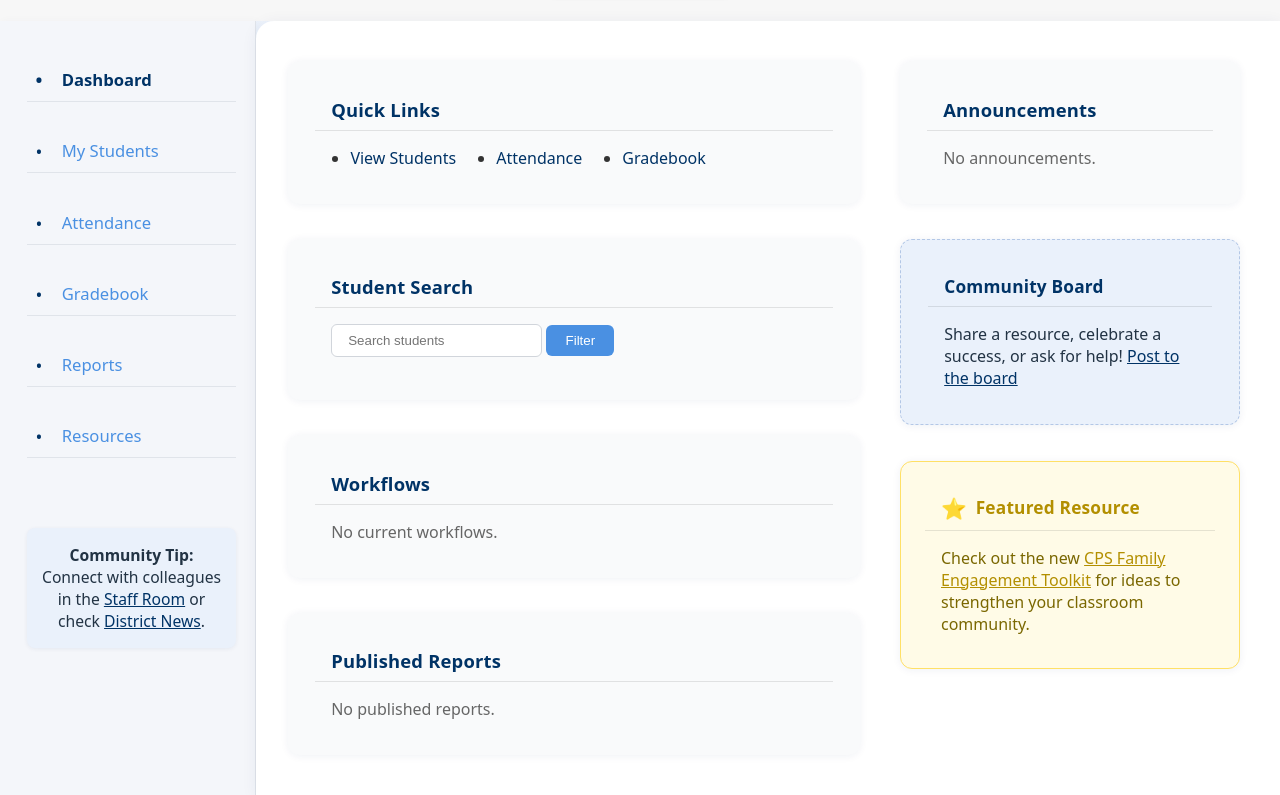
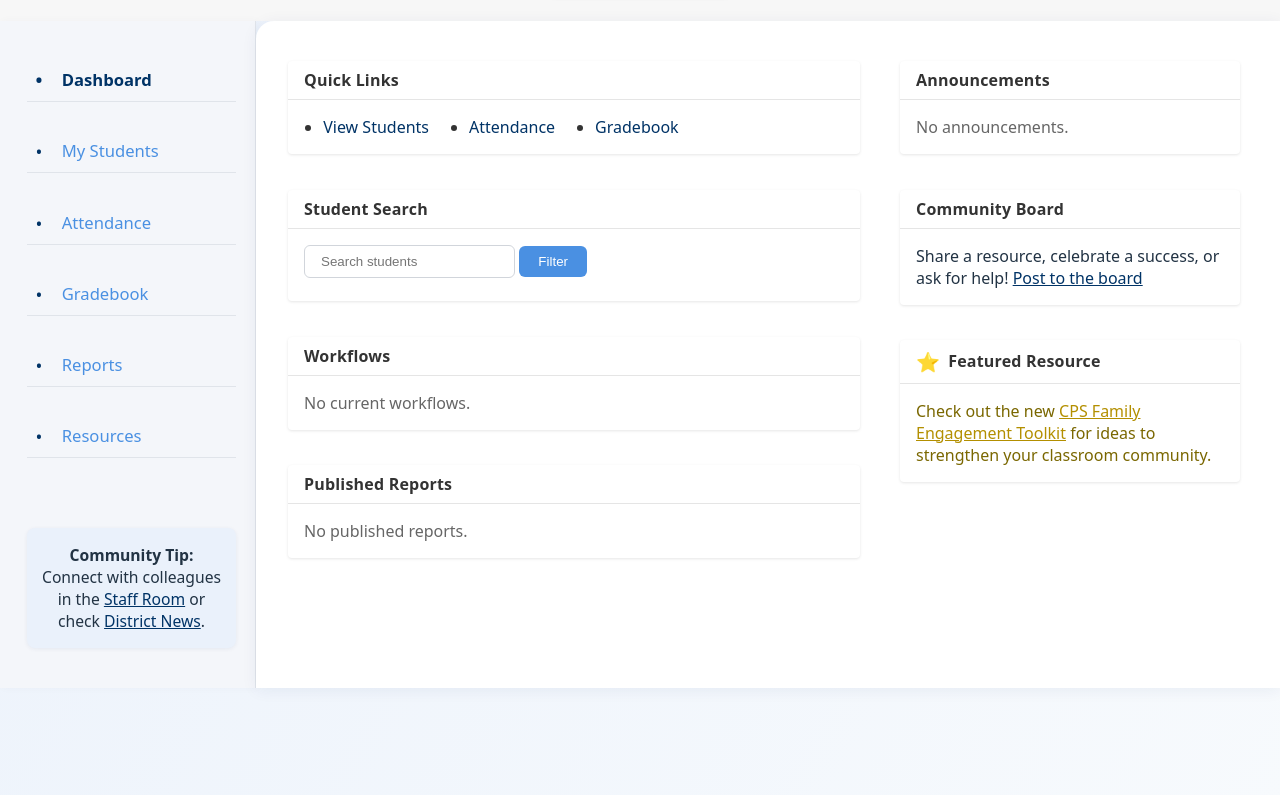
Before and after one commit to ElijahLuis/aspen-redesign, a website: page prototype/pages/home.html in a window 1280 px wide. Shown: the part 456-1251 px from the top of the page. Drawn offline with Linux system fonts and the light colour scheme.

Commit message:
handle missing page links

```diff
--- a/prototype/pages/home.html
+++ b/prototype/pages/home.html
@@ -111,8 +111,8 @@
       <main id="mainContent" class="layout-grid__main main-panel" style="flex: 1; padding: 2.5rem 2.5rem 2.5rem 2rem; background: #fff; min-height: 80vh; border-radius: 18px 0 0 0; box-shadow: 0 2px 16px #00336611;" tabindex="-1" aria-label="Main content">
         <div class="main-widgets" style="display: grid; grid-template-columns: 1fr 340px; gap: 2.5rem; align-items: flex-start;">
           <div class="widgets-left" style="display: flex; flex-direction: column; gap: 2.2rem;">
-            <section class="widget" style="background: #f9fafb; border-radius: 12px; box-shadow: 0 1px 8px #00336611; padding: 1.7rem 1.7rem 1.2rem 1.7rem;">
-              <div class="widget__header"><h2 class="widget__title" style="font-size: 1.15rem; color: #003366;">Quick Links</h2></div>
+            <section class="widget">
+              <div class="widget__header"><h2 class="widget__title">Quick Links</h2></div>
               <div class="widget__body">
                 <ul style="padding-left: 1.2rem; display: flex; flex-wrap: wrap; gap: 1.2rem 2.5rem;">
                   <li><a href="#" style="font-weight: 500; color: #003366;" tabindex="0">View Students</a></li>
@@ -121,8 +121,8 @@
                 </ul>
               </div>
             </section>
-            <section class="widget" style="background: #f9fafb; border-radius: 12px; box-shadow: 0 1px 8px #00336611; padding: 1.7rem 1.7rem 1.2rem 1.7rem;">
-              <div class="widget__header"><h2 class="widget__title" style="font-size: 1.15rem; color: #003366;">Student Search</h2></div>
+            <section class="widget">
+              <div class="widget__header"><h2 class="widget__title">Student Search</h2></div>
               <div class="widget__body">
                 <form class="find-bar" style="display: flex; gap: 1rem; align-items: center;" role="search" aria-label="Student search" onsubmit="return false;">
                   <input type="text" placeholder="Search students" aria-label="Search students" style="flex: 1; padding: 0.5rem 1rem; border-radius: 6px; border: 1px solid #d1d5db;" id="studentSearchInput">
@@ -131,26 +131,26 @@
                 <div id="studentSearchResult" aria-live="polite" style="margin-top: 0.5em; font-size: 0.98em; color: #234;"></div>
               </div>
             </section>
-            <section class="widget" style="background: #f9fafb; border-radius: 12px; box-shadow: 0 1px 8px #00336611; padding: 1.7rem 1.7rem 1.2rem 1.7rem;">
-              <div class="widget__header"><h2 class="widget__title" style="font-size: 1.15rem; color: #003366;">Workflows</h2></div>
+            <section class="widget">
+              <div class="widget__header"><h2 class="widget__title">Workflows</h2></div>
               <div class="widget__body"><p style="color: #666;">No current workflows.</p></div>
             </section>
-            <section class="widget" style="background: #f9fafb; border-radius: 12px; box-shadow: 0 1px 8px #00336611; padding: 1.7rem 1.7rem 1.2rem 1.7rem;">
-              <div class="widget__header"><h2 class="widget__title" style="font-size: 1.15rem; color: #003366;">Published Reports</h2></div>
+            <section class="widget">
+              <div class="widget__header"><h2 class="widget__title">Published Reports</h2></div>
               <div class="widget__body"><p style="color: #666;">No published reports.</p></div>
             </section>
           </div>
           <div class="widgets-right" style="display: flex; flex-direction: column; gap: 2.2rem;">
-            <section class="widget" style="background: #f9fafb; border-radius: 12px; box-shadow: 0 1px 8px #00336611; padding: 1.7rem 1.7rem 1.2rem 1.7rem;">
-              <div class="widget__header"><h2 class="widget__title" style="font-size: 1.15rem; color: #003366;">Announcements</h2></div>
+            <section class="widget">
+              <div class="widget__header"><h2 class="widget__title">Announcements</h2></div>
               <div class="widget__body"><p style="color: #666;">No announcements.</p></div>
             </section>
-            <section class="widget" style="background: #eaf1fb; border-radius: 12px; box-shadow: 0 1px 8px #00336611; padding: 1.7rem 1.7rem 1.2rem 1.7rem; border: 1.5px dashed #b3c7e6;">
-              <div class="widget__header"><h2 class="widget__title" style="font-size: 1.08rem; color: #003366;">Community Board</h2></div>
+            <section class="widget widget-board">
+              <div class="widget__header"><h2 class="widget__title">Community Board</h2></div>
               <div class="widget__body"><p style="color: #234;">Share a resource, celebrate a success, or ask for help! <a href="#" style="color: #003366; text-decoration: underline;">Post to the board</a></p></div>
             </section>
-            <section class="widget" style="background: #fffbe7; border-radius: 12px; box-shadow: 0 1px 8px #00336611; padding: 1.5rem 1.5rem 1.1rem 1.5rem; border: 1.5px solid #ffe066;">
-              <div class="widget__header"><h2 class="widget__title" style="font-size: 1.08rem; color: #b38f00; display: flex; align-items: center; gap: 0.5em;"><span style="font-size: 1.2em;">⭐</span> Featured Resource</h2></div>
+            <section class="widget widget-featured">
+              <div class="widget__header"><h2 class="widget__title"><span style="font-size: 1.2em;">⭐</span> Featured Resource</h2></div>
               <div class="widget__body"><p style="color: #7a6700;">Check out the new <a href="#" style="color: #b38f00; text-decoration: underline; font-weight: 500;">CPS Family Engagement Toolkit</a> for ideas to strengthen your classroom community.</p></div>
             </section>
           </div>
@@ -671,6 +671,18 @@
     });
   });
 
+  // Intercept links to non-existent pages and show alert
+function handleMissingPageLinks(selector) {
+  document.querySelectorAll(selector).forEach(link => {
+    if (link.getAttribute('href') === '#' || link.getAttribute('href') === '' || link.getAttribute('href') === null) {
+      link.addEventListener('click', function(e) {
+        e.preventDefault();
+        alert('This page has not been created yet.');
+      });
+    }
+  });
+}
+handleMissingPageLinks('.sidebar-link, .sidebar-link-animated, .main-tabs .tab, .widget__body a');
   </script>
 </body>
 </html>
```
